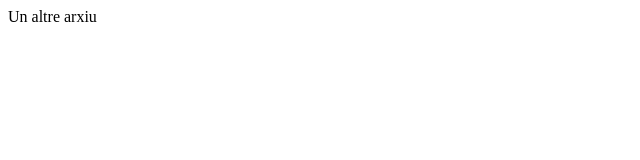
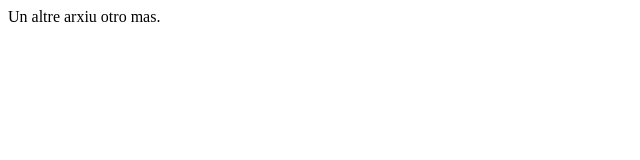
Before and after one commit to tomcifpfbmoll/web, a plain HTML site: page prova.html in a window 1280 px wide. Shown: the full height of the page, 0-640 px from the left. Drawn offline with Linux system fonts and the light colour scheme.

Commit message:
segundo commit

```diff
--- a/prova.html
+++ b/prova.html
@@ -1,5 +1,7 @@
 <!DOCTYPE html>
 <html>
   <head> </head>
-  <body> Un altre arxiu </body>
+  <body> Un altre arxiu
+    otro mas.
+  </body>
 </html>
```
